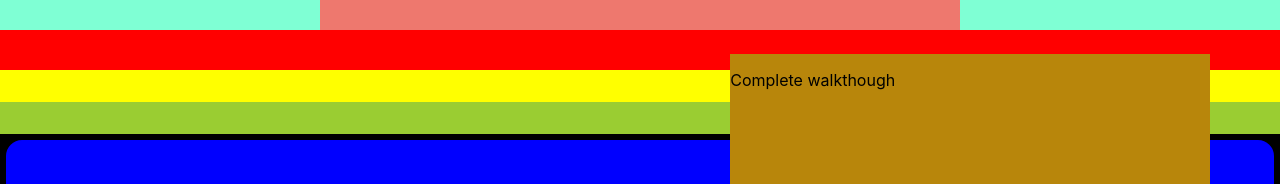
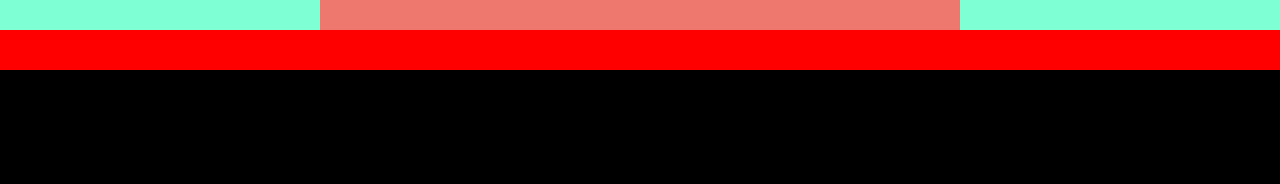
Before and after one commit to Iwubox/InstruktionWebbsite, a React (Create React App) app in the folder instructionwebsite/: page / in a window 1280 px wide. Shown: the part 730-914 px from the top of the page. Built offline with nearby package versions, Linux system fonts and the light colour scheme.

Commit message:
footer done

```diff
--- a/instructionwebsite/src/App.css
+++ b/instructionwebsite/src/App.css
@@ -1,12 +1,14 @@
 html {
   overflow-x: hidden;
   font-size: 16px;
-  font-family: "Orbitron", "Russo One", Arial, Helvetica, sans-serif;
 }
 
 .app {
 }
 
+body {
+  font-family: "Orbitron", "Russo One", Arial, Helvetica, sans-serif;
+}
 /* Navbar ------------------------------------------------ */
 .navbar {
   position: fixed;
@@ -297,3 +299,42 @@ html {
   height: 80vh;
   background-color: black;
 }
+
+.blackSpace2 {
+  width: 100%;
+  height: 10vh;
+  background-color: black;
+}
+
+.footer {
+  background-color: #fcee0a;
+  margin-top: 0;
+  overflow: hidden;
+  font-size: 1.25rem;
+}
+
+.footer img {
+  width: 160rem;
+  user-select: none;
+}
+
+.footerContent {
+  width: 100%;
+  height: 30vh;
+  display: flex;
+  align-items: center;
+  justify-content: center;
+  flex-direction: column;
+  padding-bottom: 2rem;
+}
+
+.contact {
+  display: flex;
+  flex-direction: column;
+}
+
+.contact a {
+  color: black;
+  text-decoration: none;
+  cursor: pointer;
+}
--- a/instructionwebsite/src/App.jsx
+++ b/instructionwebsite/src/App.jsx
@@ -4,6 +4,7 @@ import { motion } from "framer-motion";
 
 //imges
 import hamburgerPNG from "./resorces/hambugerMenu.png";
+import footerPNG from "./resorces/FromCyberpunksWebsite.png";
 
 /*TODO
 Ändra get elementByClassName
@@ -61,17 +62,6 @@ function App() {
       }
     }, []);
     */
-
-  let scrollAnimationDown = () => {
-    console.log("jdwauhdwhuaduhwahudhauwduhadhuaw");
-    window.scrollTo({ top: 3000, behavior: "smooth" });
-  };
-
-  let scrollAnimationUp = () => {
-    console.log("jdwauhdwhuaduhwahudhauwduhadhuaw");
-
-    window.scrollTo({ top: 3000, behavior: "smooth" });
-  };
 
   return (
     <div className="app">
@@ -194,17 +184,7 @@ function App() {
         </motion.div>
       </div>
 
-      <motion.div
-        className="bob"
-        whileInView={scrollAnimationDown()}
-        viewport={{ once: false }}
-      ></motion.div>
-
-      <motion.div
-        className="bobby"
-        whileInView={scrollAnimationUp()}
-        viewport={{ once: false }}
-      ></motion.div>
+      <div className="blackSpace"></div>
 
       <div className="overview">
         <div className="overviewContent">
@@ -249,7 +229,22 @@ function App() {
         </div>
       </div>
 
-      <div className="footer"></div>
+      <div className="blackSpace2"></div>
+
+      <div className="footer">
+        <img src={footerPNG} alt=""></img>
+        <div className="footerContent">
+          <div>
+            <p>All rights reserved | © RoboYap</p>
+          </div>
+          <div className="contact">
+            <p>contact us:</p>
+            <a href="#">Instagram</a>
+            <a href="#">Facebook</a>
+            <a>Mail: RoboYap@gmail.com</a>
+          </div>
+        </div>
+      </div>
     </div>
   );
 }
```
Also changed, not shown: instructionwebsite/src/resorces/FromCyberpunksWebsite.png (added).
